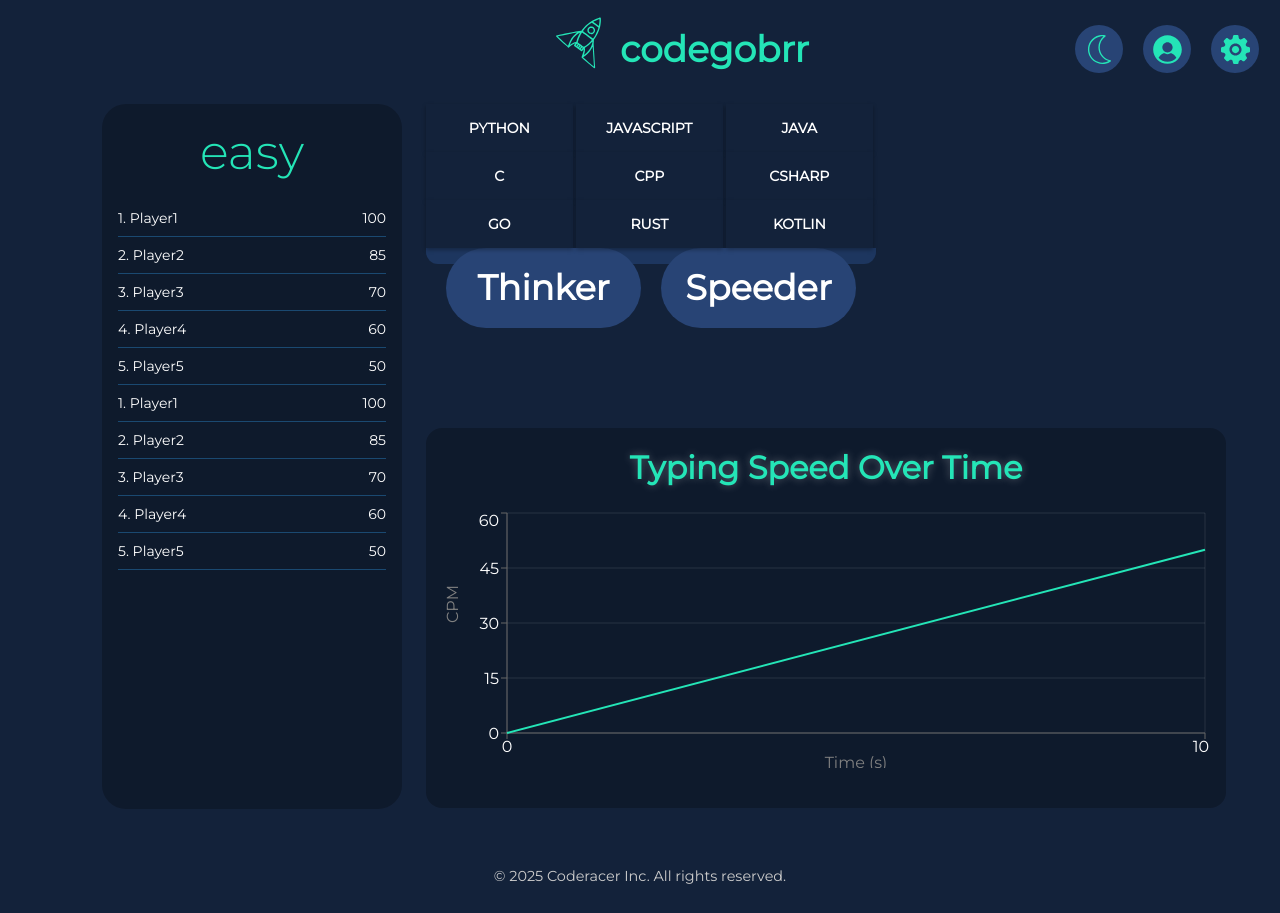
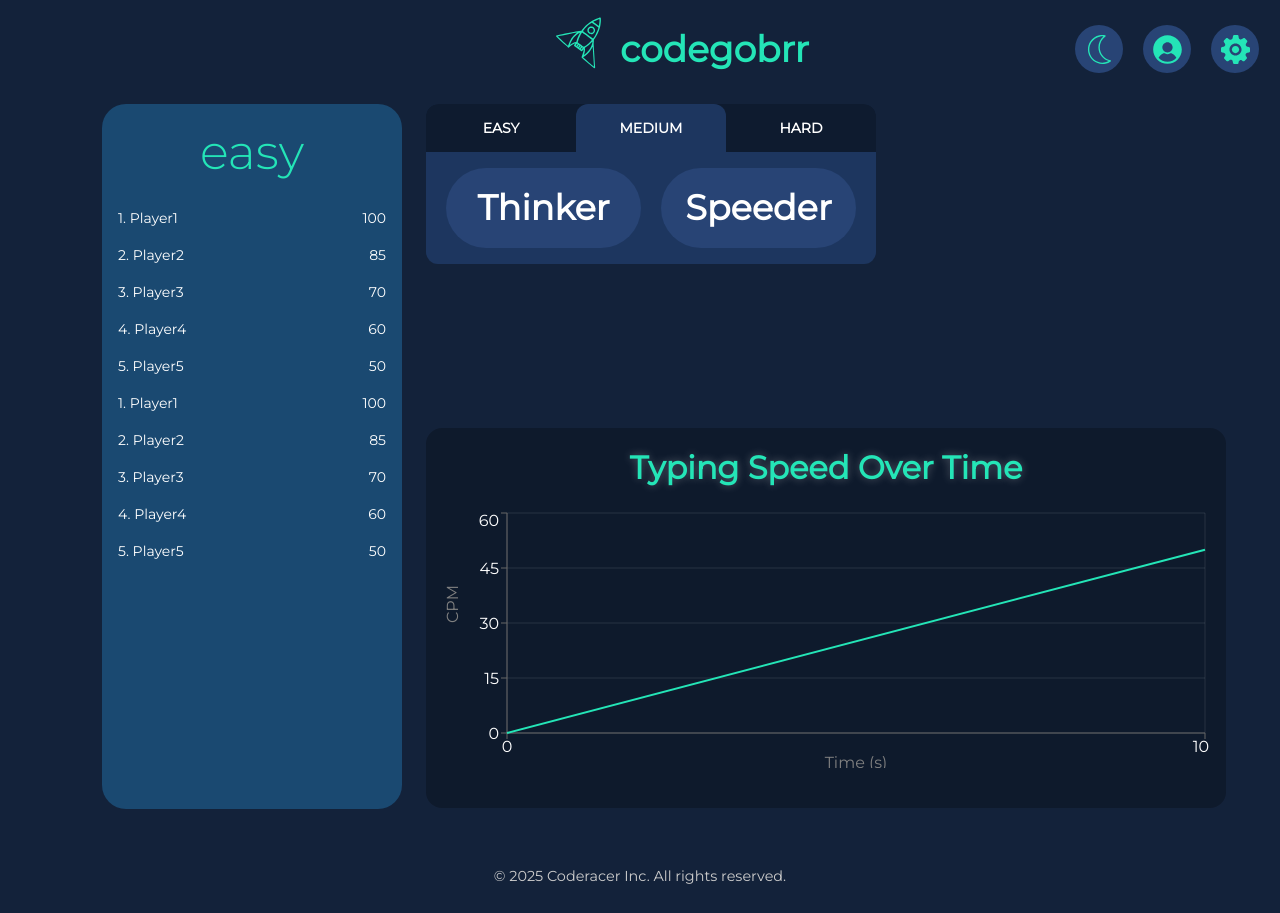
Before and after one commit to JavaBootcampJuly2025/Coderacer, a React (Create React App) app in the folder frontend/: page / in a window 1280 px wide. Built offline with nearby package versions, Linux system fonts and the light colour scheme.

Commit message:
Backend for difficulty select

```diff
--- a/frontend/src/components/Leaderboard.jsx
+++ b/frontend/src/components/Leaderboard.jsx
@@ -20,7 +20,7 @@ const Leaderboard = ({ type }) => {
     ];
 
     return (
-        <div className="w-[300px] h-[705px] bg-[var(--leaderboard-bg)] rounded-3xl flex flex-col">
+        <div className="w-[300px] h-[705px] bg-[var(--border-gray)] rounded-3xl flex flex-col">
             <div className="h-24 flex items-center justify-center">
                 <span className="text-[var(--accent)] text-5xl font-montserrat font-light">
                     {selectedType}
--- a/frontend/src/components/RightPanel.jsx
+++ b/frontend/src/components/RightPanel.jsx
@@ -76,10 +76,10 @@ const RightPanel = () => {
                 selectedDifficulty={selectedDifficulty}
                 setSelectedDifficulty={setSelectedDifficulty}
             />
-            <LanguageGrid
-                selectedLanguage={selectedLanguage}
-                setSelectedLanguage={setSelectedLanguage}
-            />
+            {/*<LanguageGrid*/}
+            {/*    selectedLanguage={selectedLanguage}*/}
+            {/*    setSelectedLanguage={setSelectedLanguage}*/}
+            {/*/>*/}
             <div className={`flex-grow flex flex-col justify-center space-y-${PANEL_CONFIG.buttons.spacing} px-${PANEL_CONFIG.panel.paddingX}`}>
                 <div className={`flex justify-center space-x-${PANEL_CONFIG.buttons.spacing}`}>
                     {buttons.map(({ label, onClick }, index) => {
--- a/frontend/src/components/ui/LevelSwitch.jsx
+++ b/frontend/src/components/ui/LevelSwitch.jsx
@@ -1,13 +1,14 @@
-import React from 'react';
+import React, { useState } from 'react';
 import { useTheme } from '../../styles/ThemeContext';
 
+// Configuration object for the LevelSwitch component
 const CONFIG = {
     cornerRadius: 12,
     panel: {
         width: '450px',
         height: '12',
         backgroundColor: 'var(--black)',
-        borderRadius: '12px 12px 0 0',
+        borderRadius: '12px 12px 0 0', // Rounded top corners, square bottom
     },
     slider: {
         width: '150px',
@@ -30,64 +31,49 @@ const CONFIG = {
         transition: 'opacity 0.2s ease-in-out',
     },
     options: ['EASY', 'MEDIUM', 'HARD'],
-    defaultOption: 'EASY',
+    defaultOption: 'MEDIUM',
 };
 
 const LevelSwitch = ({ selectedDifficulty, setSelectedDifficulty }) => {
     const { theme } = useTheme();
 
+
     const options = CONFIG.options;
+    console.log('Options:', options, 'Selected:', selectedDifficulty); // Debug log
+
     const selectedIndex = options.indexOf(selectedDifficulty);
-
     const sliderStyle = {
-        transform: `translateX(${selectedIndex * parseInt(CONFIG.slider.width)}px)`,
+        transform: `translateX(${selectedIndex * parseInt(CONFIG.slider.width)}px) `,
         backgroundColor: CONFIG.slider.backgroundColor,
         transition: CONFIG.slider.transition,
         borderRadius: CONFIG.slider.borderRadius,
     };
 
+
     return (
         <div
-            className="flex relative overflow-hidden"
-            style={{
-                width: CONFIG.panel.width,
-                height: `${CONFIG.panel.height}px`,
-                backgroundColor: CONFIG.panel.backgroundColor,
-                borderRadius: CONFIG.panel.borderRadius,
-            }}
+            className={`flex w-[${CONFIG.panel.width}] h-${CONFIG.panel.height} bg-[${CONFIG.panel.backgroundColor}] overflow-hidden`}
+            style={{ borderRadius: CONFIG.panel.borderRadius }}
         >
             <div
-                className="absolute"
-                style={{
-                    width: CONFIG.slider.width,
-                    height: `${CONFIG.slider.height}px`,
-                    ...sliderStyle,
-                }}
+                className={`absolute w-[${CONFIG.slider.width}] h-${CONFIG.slider.height}`}
+                style={sliderStyle}
             />
             {options.map((option) => (
                 <button
                     key={option}
                     onClick={() => setSelectedDifficulty(option)}
-                    className="relative flex-1 h-full flex items-center justify-center"
-                    style={{
-                        color: CONFIG.button.textColor,
-                        fontFamily: CONFIG.button.font,
-                        fontSize: CONFIG.button.fontSize,
-                        fontWeight: CONFIG.button.fontWeight,
-                        zIndex: CONFIG.button.zIndex,
-                    }}
+                    className={`relative flex-1 h-full flex items-center justify-center text-[${CONFIG.button.textColor}] font-${CONFIG.button.font} text-${CONFIG.button.fontSize} font-${CONFIG.button.fontWeight} z-${CONFIG.button.zIndex}`}
                 >
-                    {selectedDifficulty !== option && (
                     <div
-                            className="absolute inset-0 opacity-0 hover:opacity-100 transition-opacity duration-200"
+                        className={`absolute inset-0 opacity-0 hover:opacity-100 ${CONFIG.hoverOverlay.transition} ${option === selectedDifficulty ? 'pointer-events-none' : ''}`}
                         style={{
                             backgroundColor: CONFIG.hoverOverlay.backgroundColor,
                             borderRadius: CONFIG.hoverOverlay.borderRadius,
                             width: CONFIG.slider.width,
-                                height: `${CONFIG.panel.height}px`,
+                            height: CONFIG.panel.height,
                         }}
                     />
-                    )}
                     <span className="relative z-30 pointer-events-none">{option}</span>
                 </button>
             ))}
--- a/frontend/src/utils/constants.js
+++ b/frontend/src/utils/constants.js
@@ -1,4 +1,4 @@
-const Loremm = "Lorem ipsum dolor sit amet, consectetur adipiscing elit";
-const Lorem = "if (x > 5) int a = 14;"
+const Lorem = "Lorem ipsum dolor sit amet, consectetur adipiscing elit";
+const Loremm = "if (x > 5) int a = 14;"
 
 export { Lorem };
```
Lines whose indentation alone changed are shown as unchanged.
